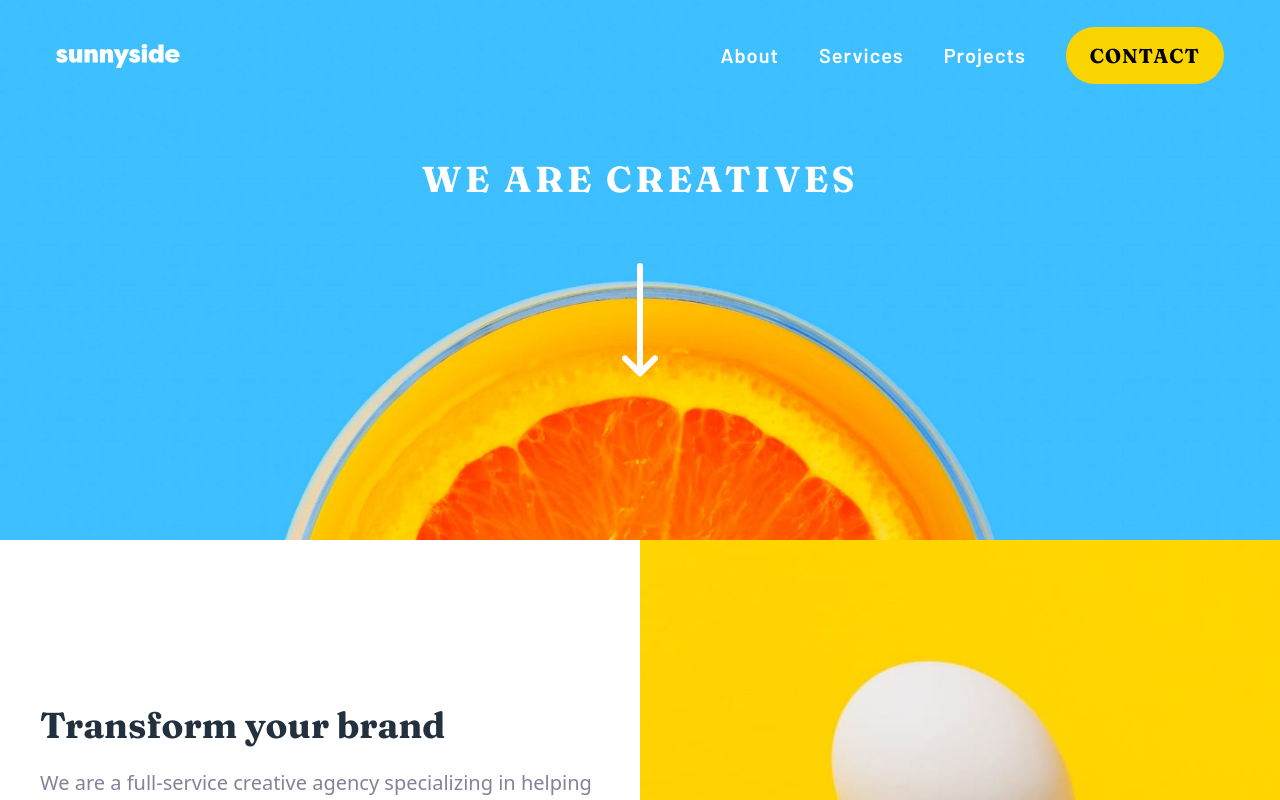
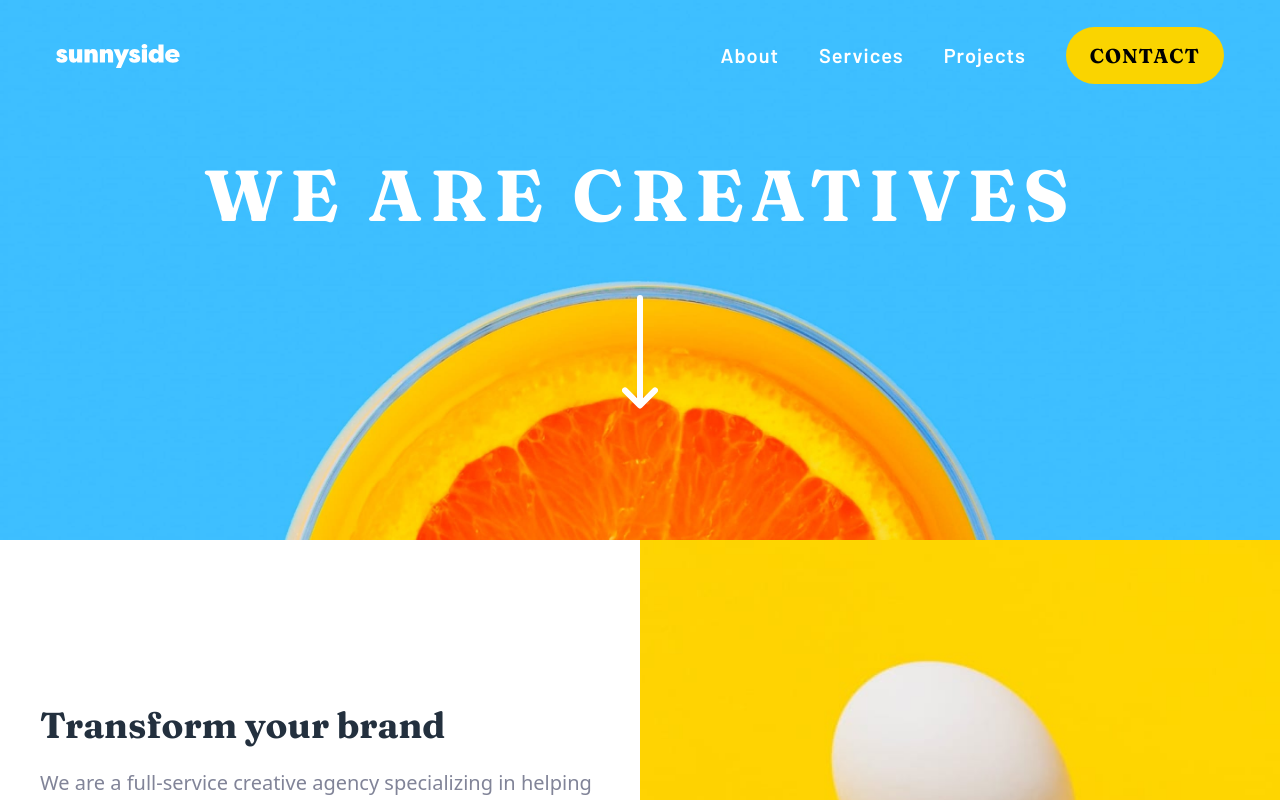
Before and after one commit to mdubelbeis/sunnyside-agency-landing-page, a React (Vite) app: page / in a window 1280 px wide. Shown: the top 800 px of the page. Built offline with nearby package versions, Linux system fonts and the light colour scheme.

Commit message:
adjusted layout for desktop

```diff
--- a/src/components/App.jsx
+++ b/src/components/App.jsx
@@ -6,7 +6,7 @@ import Footer from './footer/Footer';
 
 const App = () => {
   return (
-    <div className="max-w-[1440px] w-full mx-auto">
+    <div className="max-w-[1440px] w-full mx-auto h-full">
       <Header />
       <main>
         <Products />
--- a/src/components/header/Header.jsx
+++ b/src/components/header/Header.jsx
@@ -13,7 +13,7 @@ const Header = () => {
       <Navbar />
       <div className="flex flex-col items-center space-y-16">
         <div className="mt-16">
-          <h1 className="font-fraunces text-pure-white font-bold text-4xl px-4 text-center tracking-widest">
+          <h1 className="font-fraunces text-pure-white font-bold text-4xl px-4 text-center tracking-widest md:text-7xl">
             WE ARE CREATIVES
           </h1>
         </div>
```
